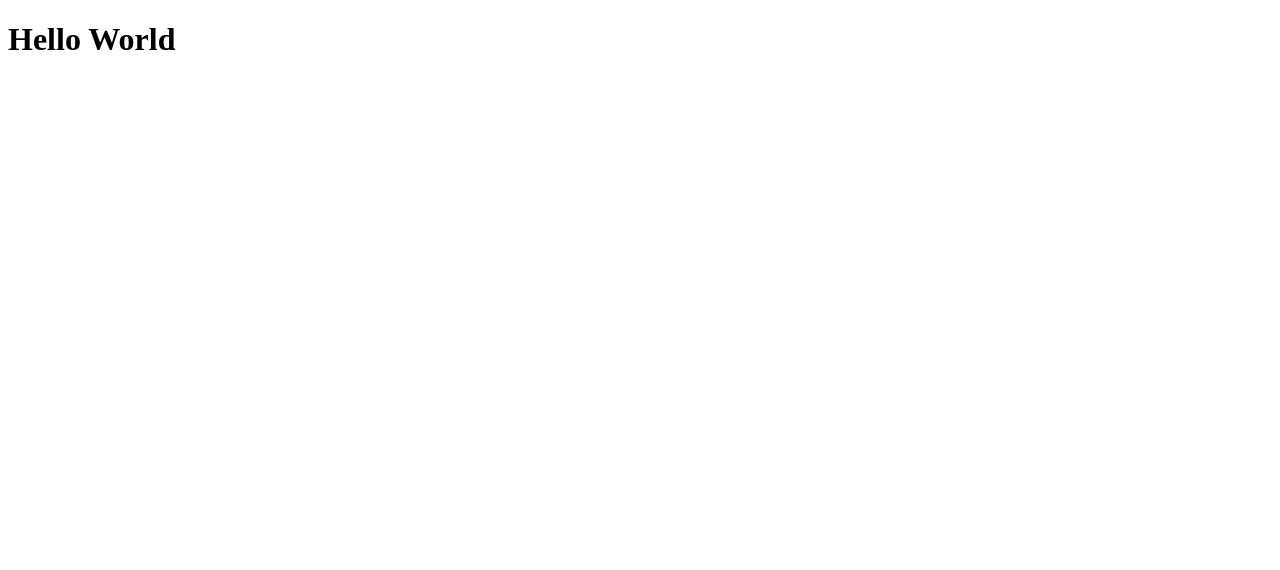
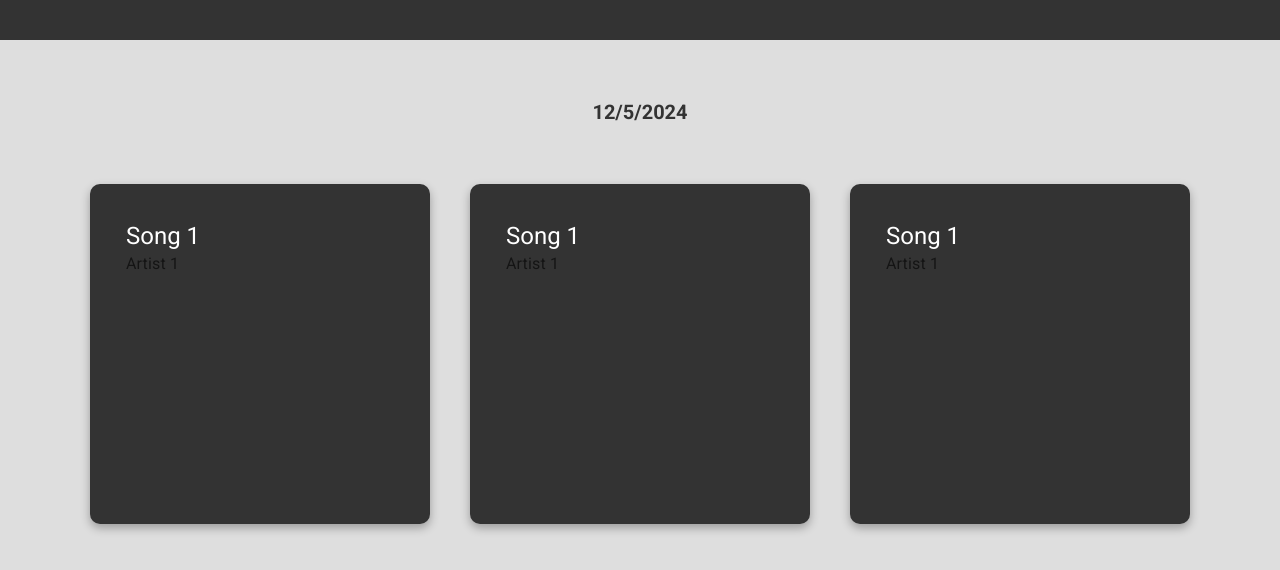
Before and after one commit to julianl05/JDT-song-discussion-board, a React (Vite) app in the folder frontend/: page / in a window 1280 px wide. Shown: the top 570 px of the page. Built offline with nearby package versions, Linux system fonts and the light colour scheme.

Commit message:
Song cards, date, navbar, all setup.

```diff
--- a/frontend/index.html
+++ b/frontend/index.html
@@ -1,6 +1,7 @@
 <!doctype html>
 <html lang="en">
   <head>
+    <link rel="stylesheet" href="https://fonts.googleapis.com/icon?family=Material+Icons"/>
     <meta charset="UTF-8" />
     <meta name="viewport" content="width=device-width, initial-scale=1.0" />
     <title>Your Name</title>
--- a/frontend/package.json
+++ b/frontend/package.json
@@ -10,6 +10,10 @@
     "preview": "vite preview"
   },
   "dependencies": {
+    "@emotion/react": "^11.13.5",
+    "@emotion/styled": "^11.13.5",
+    "@mui/icons-material": "^6.1.9",
+    "@mui/material": "^6.1.9",
     "react": "^18.3.1",
     "react-dom": "^18.3.1"
   },
--- a/frontend/src/App.css
+++ b/frontend/src/App.css
@@ -0,0 +1,12 @@
+body {
+    font-family: "Roboto";
+    background-color: #dedede;
+    color: #333;
+}
+.container {
+    display: flex;
+    flex-direction: column;
+    justify-content: center;
+    align-items: center;
+
+}
--- a/frontend/src/App.jsx
+++ b/frontend/src/App.jsx
@@ -1,6 +1,20 @@
+import './App.css'
+import Navbar from './components/navbar/navbar'
+import Date from './components/date/date'
+import Songs from './components/songs/songs'
 function App() {
   return (
-    <h1>Hello World</h1>
+    <>
+      <Navbar/>
+      <div class="container">
+        <Date/>
+        <Songs/>
+      </div>
+
+      <div>
+
+      </div>
+    </>
   )
 }
 
--- /dev/null
+++ b/frontend/src/components/date/date.css
@@ -0,0 +1,7 @@
+#date {
+    font-size: 10px;
+    color: #333;
+    /* display: flex; */
+    /* justify-content: right; */
+    padding: 40px;
+}
--- /dev/null
+++ b/frontend/src/components/date/date.jsx
@@ -0,0 +1,11 @@
+import "./date.css"
+
+function Date() {
+    return (
+        <div id="date">
+            <h1>12/5/2024</h1>
+        </div>
+    )
+}
+
+export default Date
--- /dev/null
+++ b/frontend/src/components/navbar/navbar.css
@@ -0,0 +1,8 @@
+#navbar {
+    display: flex;
+    justify-content: space-evenly;
+    background: #333;
+    padding: 20px 0;
+    align-items: center;
+    margin-bottom: 20px;
+}
--- /dev/null
+++ b/frontend/src/components/navbar/navbar.jsx
@@ -0,0 +1,10 @@
+import './navbar.css'
+
+function Navbar() {
+    return (
+        <div id="navbar">
+        </div>
+    )
+}
+
+export default Navbar
--- /dev/null
+++ b/frontend/src/components/songs/songs.css
@@ -0,0 +1,20 @@
+#songs {
+    display: flex;
+    justify-content: space-evenly;
+    align-items: center;
+}
+
+.card {
+    background: #333;
+    color: #fff;
+    padding: 20px;
+    margin: 20px;
+    border-radius: 10px;
+    box-shadow: 0 4px 10px rgba(0, 0, 0, 0.3);
+    width: 300px;
+    height:300px;
+}
+
+.content {
+
+}
--- /dev/null
+++ b/frontend/src/components/songs/songs.jsx
@@ -0,0 +1,40 @@
+import "./songs.css"
+import { Card, CardContent, Typography } from '@mui/material';
+function Songs() {
+    return (
+        <div id="songs">
+            <Card class="card">
+                <CardContent>
+                    <Typography variant="h5" component="h2">
+                        Song 1
+                    </Typography>
+                    <Typography color="text.secondary">
+                        Artist 1
+                    </Typography>
+                </CardContent>
+            </Card>
+            <Card class="card">
+                <CardContent>
+                    <Typography variant="h5" component="h2">
+                        Song 1
+                    </Typography>
+                    <Typography color="text.secondary">
+                        Artist 1
+                    </Typography>
+                </CardContent>
+            </Card>
+            <Card class="card">
+                <CardContent>
+                    <Typography variant="h5" component="h2">
+                        Song 1
+                    </Typography>
+                    <Typography color="text.secondary">
+                        Artist 1
+                    </Typography>
+                </CardContent>
+            </Card>
+        </div>
+    )
+}
+
+export default Songs
--- a/frontend/src/index.css
+++ b/frontend/src/index.css
@@ -0,0 +1,10 @@
+@import url('https://fonts.googleapis.com/css2?family=Inter:ital,opsz,wght@0,14..32,100..900;1,14..32,100..900&display=swap');
+@import url('https://fonts.googleapis.com/css2?family=Roboto:ital,wght@0,100;0,300;0,400;0,500;0,700;0,900;1,100;1,300;1,400;1,500;1,700;1,900&display=swap');
+
+* {
+    padding: 0;
+    margin: 0;
+}
+html {
+    scroll-behavior: smooth;
+}
```
Also changed, not shown: 1 other file (tests, documents, lock files or other folders).
